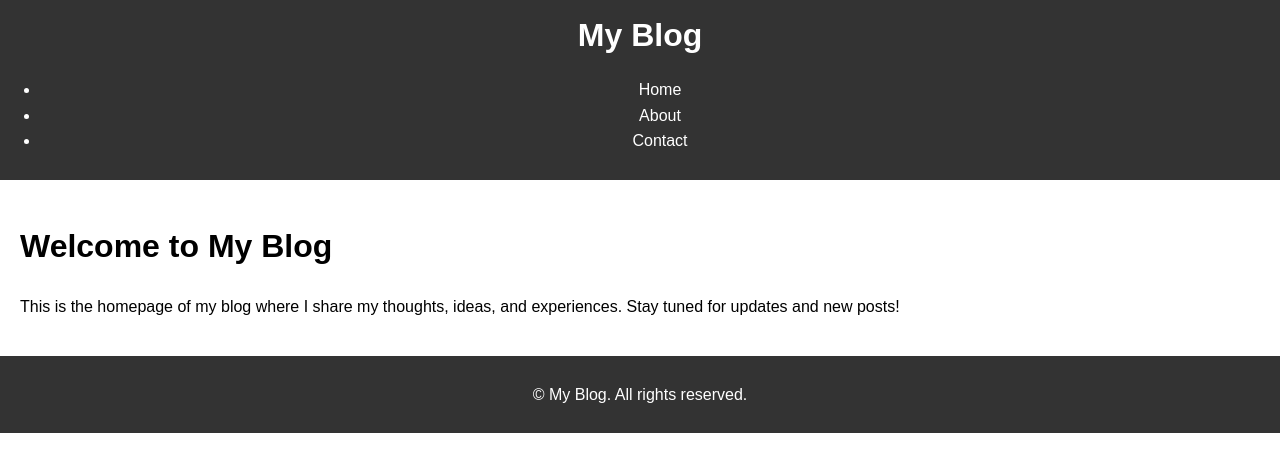
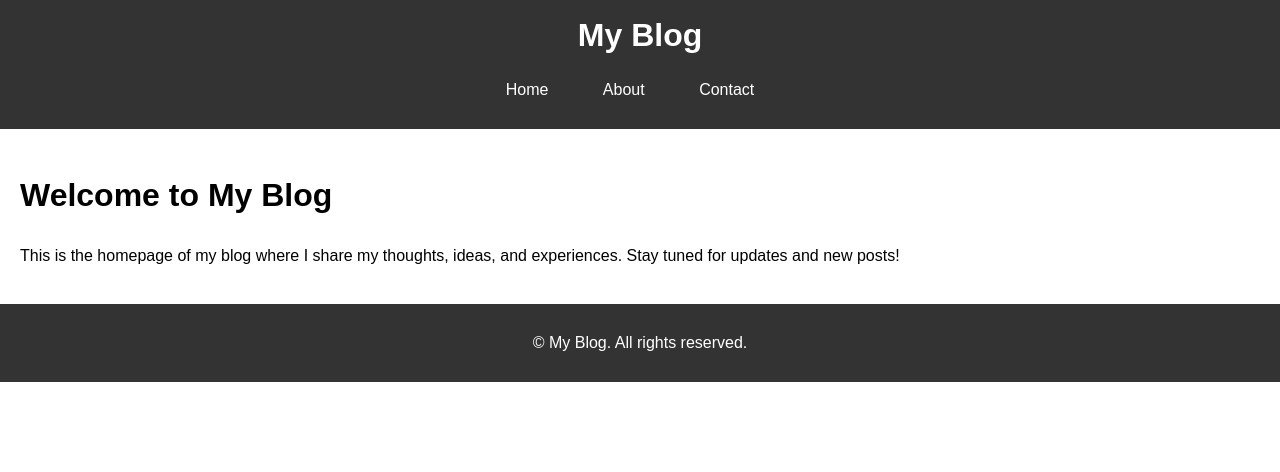
Before and after one commit to tecnocriollo/tecnocriollo.github.io, a Jekyll site: the page built from index.md, in a window 1280 px wide. Shown: the top 472 px of the page. Built offline with Jekyll 4.4.1, drawn with Linux system fonts in a browser that asks for light colours; our own code applies the rules of GitHub Pages for plain Markdown files.

Commit message:
ajusting

```diff
--- a/assets/css/styles.css
+++ b/assets/css/styles.css
@@ -18,6 +18,16 @@ header h1 {
 
 nav {
     margin: 10px 0;
+}
+
+nav ul {
+    list-style: none;
+    padding: 0;
+}
+
+nav li {
+    display: inline-block;
+    margin-right: 20px;
 }
 
 nav a {
```
